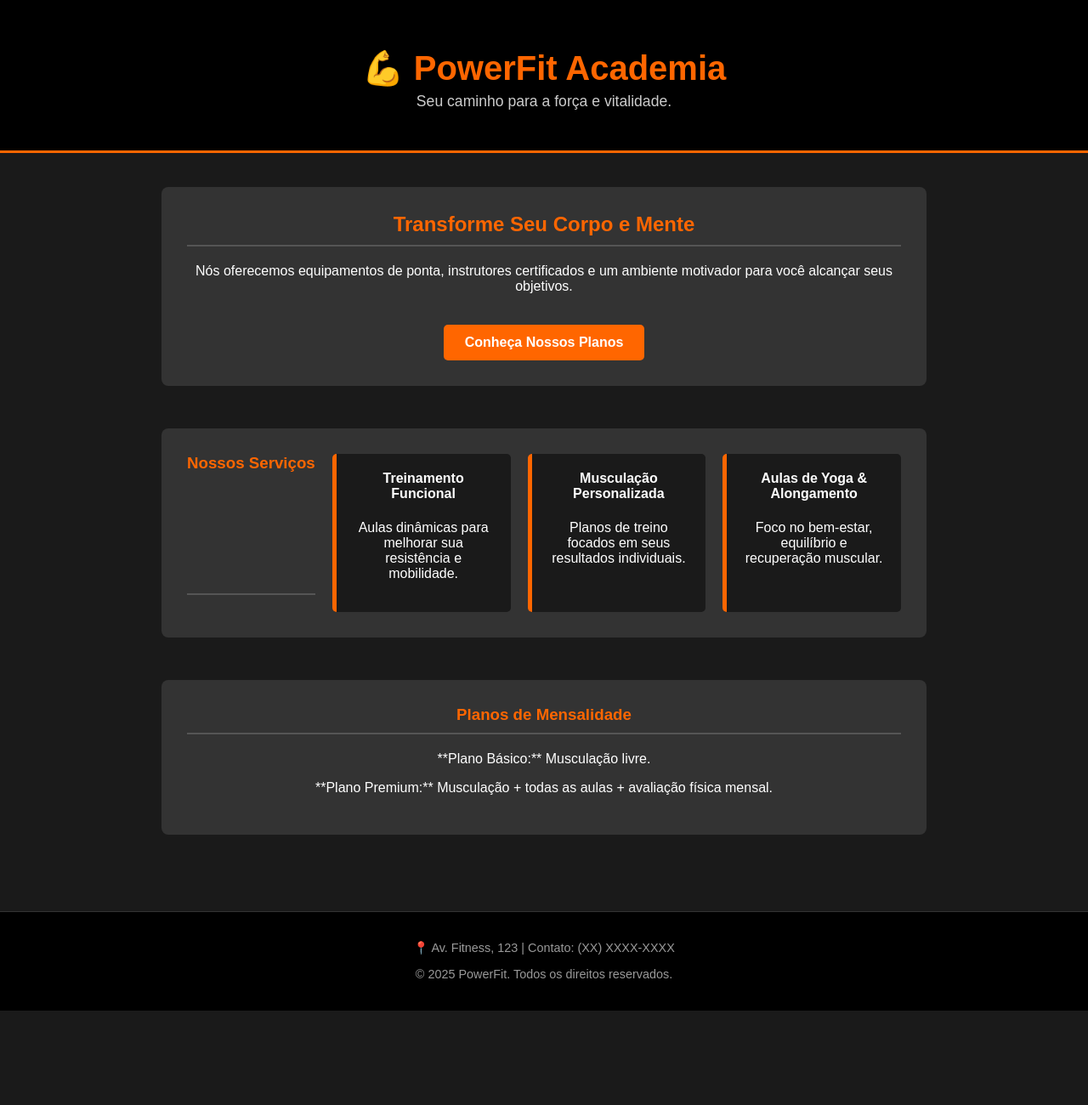
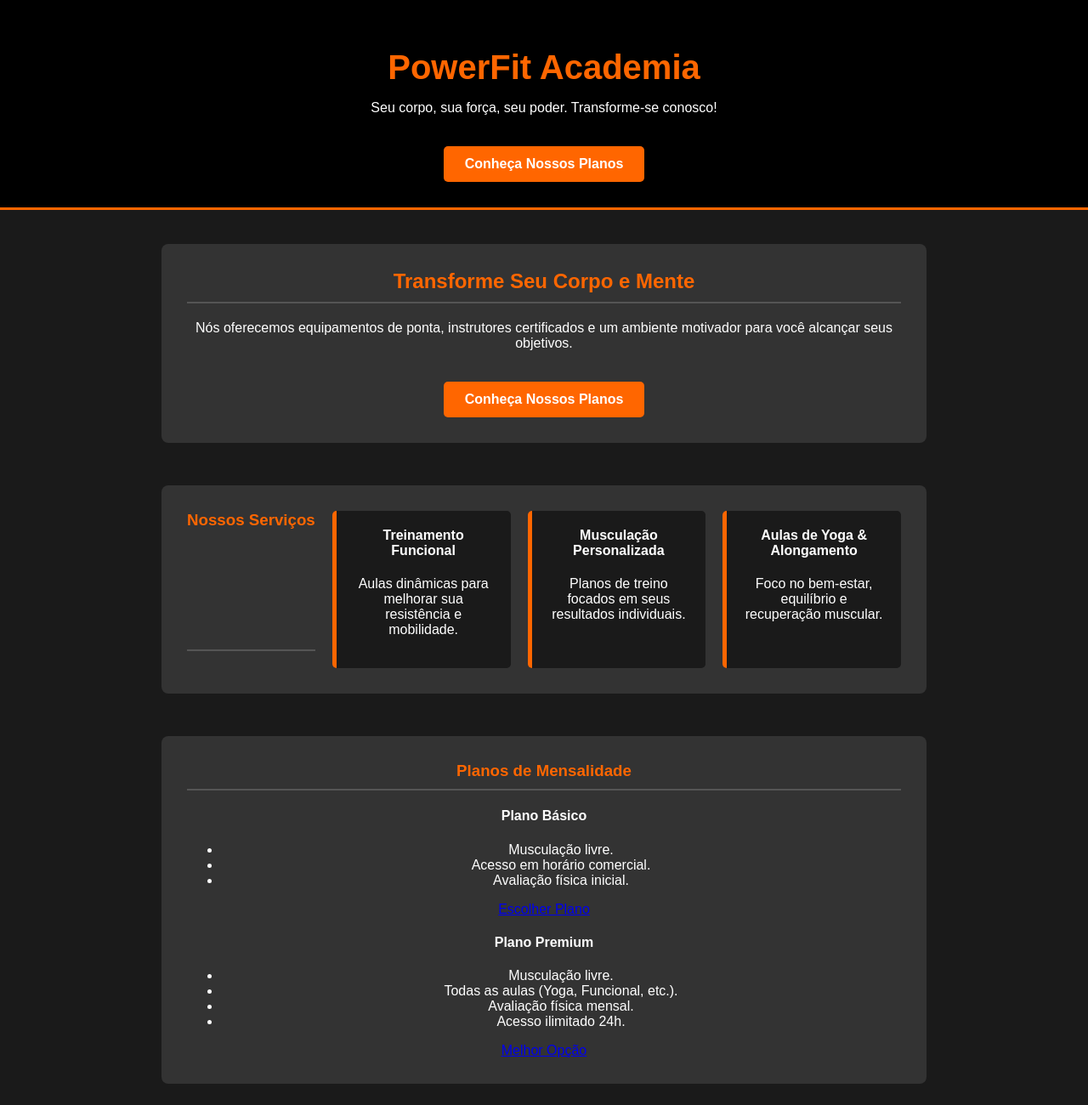
Before and after one commit to BraynerCaio/meusiteacademia, a plain HTML site: page index.html in a window 1280 px wide. Shown: the top 1300 px of the page at 85% size. Before the commit the page ends 1189 px from the top, so only its background shows below. Drawn offline with Linux system fonts and the light colour scheme.

Commit message:
Update index.html

```diff
--- a/index.html
+++ b/index.html
@@ -1,16 +1,19 @@
 <!DOCTYPE html>
 <html lang="pt-br">
 <head>
+    <meta name="viewport" content="width=device-width, initial-scale=1.0">
     <meta charset="UTF-8">
     <meta name="viewport" content="width=device-width, initial-scale=1.0">
     <link rel="stylesheet" href="style.css">
     <title>PowerFit - Sua Academia</title>
 </head>
 <body>
-    <header>
-        <h1>💪 PowerFit Academia</h1>
-        <p class="tagline">Seu caminho para a força e vitalidade.</p>
-    </header>
+    <header id="hero">
+    <div class="hero-content">
+        <h1>PowerFit Academia</h1>
+        <p>Seu corpo, sua força, seu poder. Transforme-se conosco!</p> <a href="#planos" class="cta-button">Conheça Nossos Planos</a>
+    </div>
+</header>
 
     <main>
         <section class="apresentacao">
@@ -36,10 +39,27 @@
         </section>
 
         <section id="planos">
-            <h3>Planos de Mensalidade</h3>
-            <p>**Plano Básico:** Musculação livre.</p>
-            <p>**Plano Premium:** Musculação + todas as aulas + avaliação física mensal.</p>
-        </section>
+    <h3>Planos de Mensalidade</h3>
+    <div class="planos-container"> <div class="plano-card">
+            <h4>Plano Básico</h4> <ul>
+                <li>Musculação livre.</li>
+                <li>Acesso em horário comercial.</li>
+                <li>Avaliação física inicial.</li>
+            </ul>
+            <a href="#contato" class="botao">Escolher Plano</a>
+        </div>
+
+        <div class="plano-card plano-destaque"> <h4>Plano Premium</h4>
+            <ul>
+                <li>Musculação livre.</li>
+                <li>Todas as aulas (Yoga, Funcional, etc.).</li>
+                <li>Avaliação física mensal.</li>
+                <li>Acesso ilimitado 24h.</li>
+            </ul>
+            <a href="#contato" class="botao">Melhor Opção</a>
+        </div>
+    </div>
+</section>
     </main>
 
     <footer>
```
